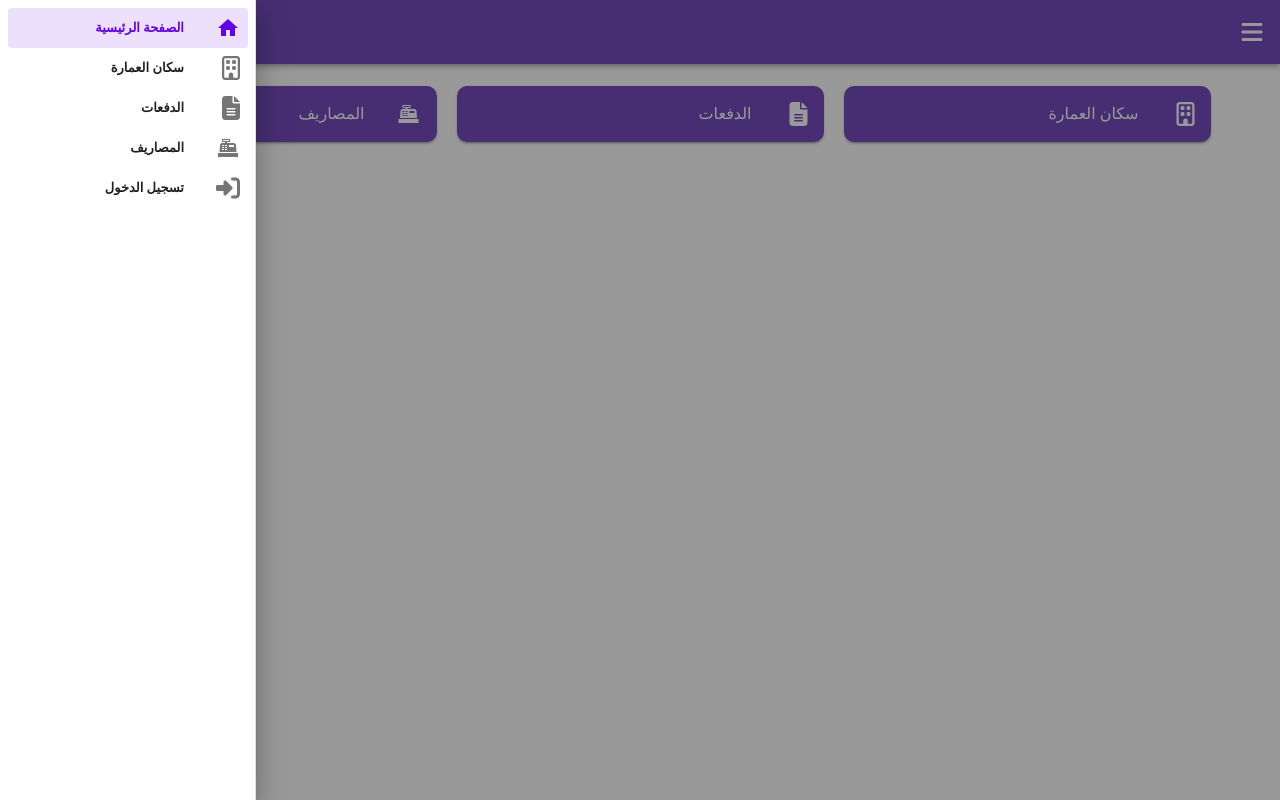
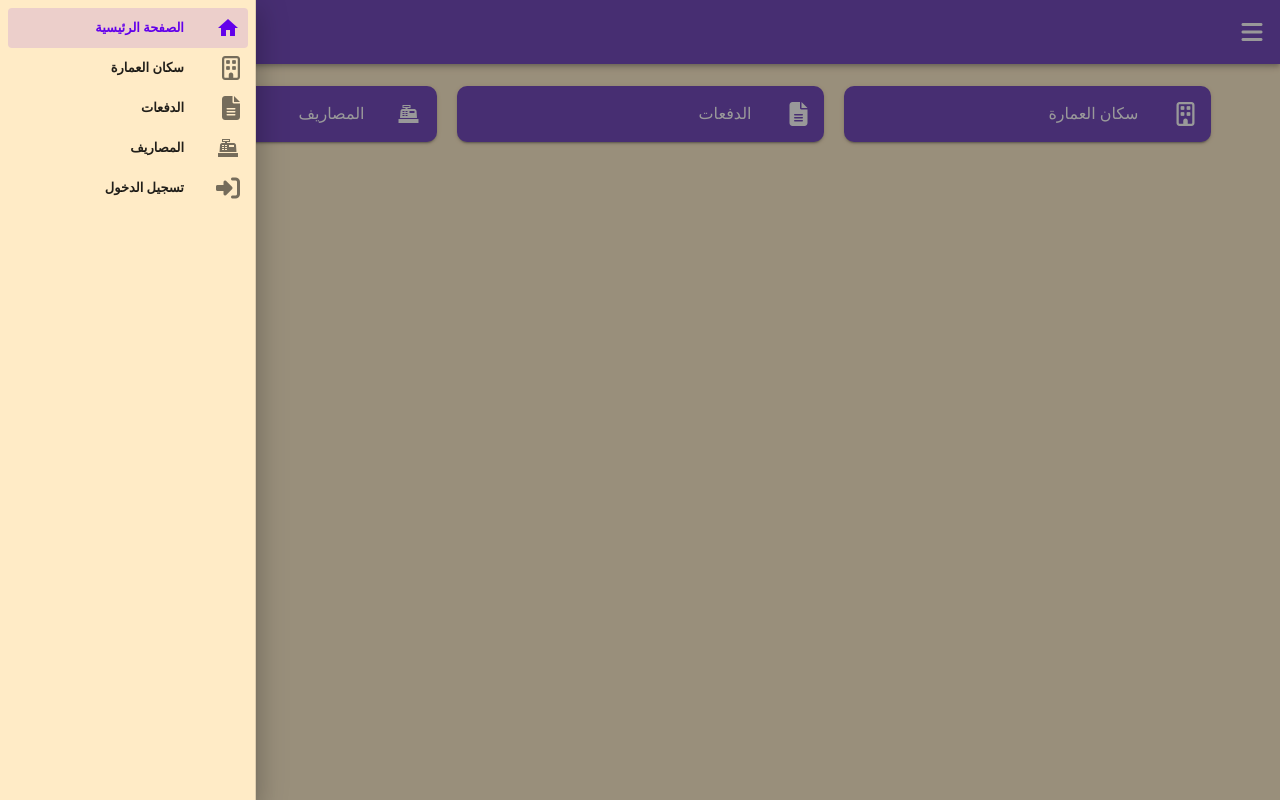
Before and after one commit to AmerSafia/amartna, a Vue app: page / in a window 1280 px wide. Both pictures are taken after a click on the button 1252 px from the left and 32 px from the top of the page. Built offline with nearby package versions, Linux system fonts and the light colour scheme.

Commit message:
updated background color

```diff
--- a/src/App.vue
+++ b/src/App.vue
@@ -1,6 +1,6 @@
 <template >
   <div>
-    <Navbar :nav="nav">
+    <Navbar :nav="nav" >
       <v-main>
         <router-view />
       </v-main>
--- a/src/assets/global.css
+++ b/src/assets/global.css
@@ -17,6 +17,7 @@ body {
   display: grid;
   grid-template-columns: 1fr 1fr;
   gap: 0.5rem;
+
 }
 
 .direction-ltr {
@@ -31,6 +32,6 @@ body {
     grid-template-columns: 1fr;
   }
   .cards div {
-    margin: 5px 0;
+    margin: 2px 0;
   }
 }
--- a/src/components/Card.vue
+++ b/src/components/Card.vue
@@ -1,7 +1,7 @@
 <template>
-    <v-card color="deep-purple" class="card elevation-15" dark>
-      <slot></slot>
-    </v-card>
+  <v-card color="deep-purple darken-4" class="card elevation-15" dark>
+    <slot></slot>
+  </v-card>
 </template>
 
 <script>
@@ -14,7 +14,7 @@ export default {
 </script>
 
 <style scoped>
-.card{
-      border-radius: 24px 4px!important;
+.card {
+  border-radius: 24px 4px !important;
 }
 </style>
--- a/src/components/Navbar.vue
+++ b/src/components/Navbar.vue
@@ -1,6 +1,6 @@
 <template>
   <v-app>
-    <v-card class="mx-auto" height="100%" min-height="100vh" width="100%">
+    <v-card class="mx-auto" height="100%" min-height="100vh" width="100%" color="#FFEBC6">
       <v-app-bar color="deep-purple" dark>
         <v-app-bar-nav-icon @click="drawer = true"></v-app-bar-nav-icon>
         <v-toolbar-title>
@@ -8,7 +8,7 @@
         </v-toolbar-title>
       </v-app-bar>
 
-      <v-navigation-drawer v-model="drawer" absolute temporary>
+      <v-navigation-drawer color="#FFEBC6" v-model="drawer" absolute temporary>
         <v-list nav dense>
           <v-list-item-group active-class="deep-purple--text text--accent-4 ">
             <div v-for="item of nav" :key="item.id">
@@ -27,8 +27,8 @@
           </v-list-item-group>
         </v-list>
       </v-navigation-drawer>
-      <v-container>
-        <slot> </slot>
+      <v-container >
+        <slot > </slot>
       </v-container>
     </v-card>
   </v-app>
--- a/src/views/Login.vue
+++ b/src/views/Login.vue
@@ -19,6 +19,7 @@
         ></v-text-field>
       </v-flex>
       <v-btn class="mt-4" color="primary" @click="login">تسجيل الدخول</v-btn>
+      {{error}}
     </v-layout>
   </v-container>
 </template>
--- a/src/views/Populations.vue
+++ b/src/views/Populations.vue
@@ -3,9 +3,9 @@
     <h1 class="font-weight-black mb-4 text-center">سكان العمارة</h1>
     <div class="cards">
       <Card v-for="pay of population" :card="pay" :key="pay.id">
-        <v-card-title class="text-h5"> الاسم : {{ pay.name }}</v-card-title>
-        <v-card-subtitle>
-          <div>رقم الهاتف : {{ pay.phone }}</div>
+        <v-card-title class="text-h7 py-2 "> الاسم : {{ pay.name }}</v-card-title>
+        <v-card-subtitle class="my-0 pb-1" >
+          <div>رقم الهاتف : 0{{ pay.phone }}</div>
           <div>رقم الشقة : {{ pay.numApartment }}</div>
           <div>التفاصيل: {{ pay.description }}</div>
         </v-card-subtitle>
```
Also changed, not shown: src/components/DialogAdd.vue (deleted).
